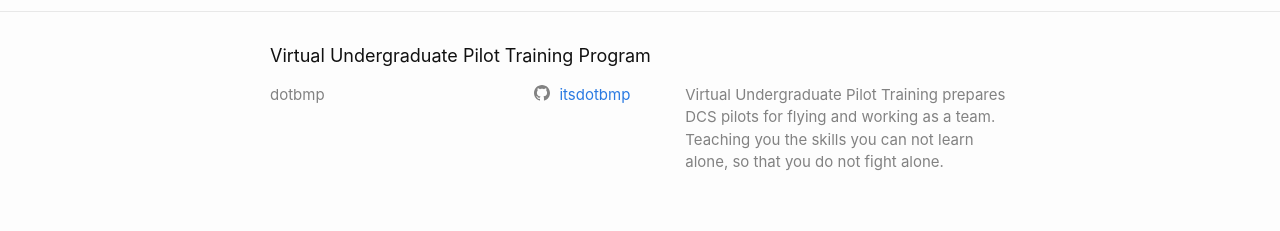
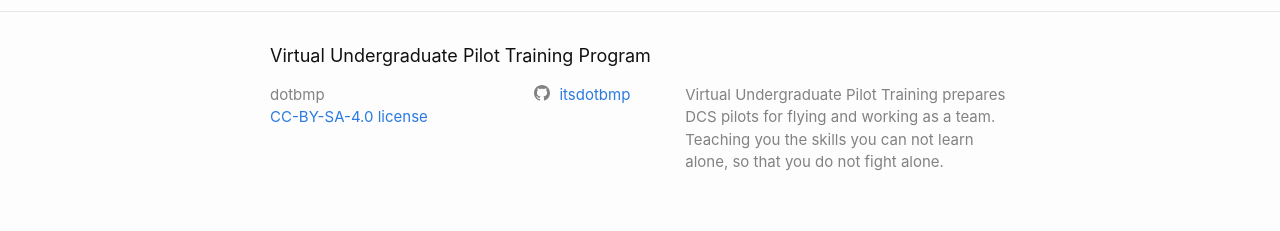
Before and after one commit to itsdotbmp/Undergraduate-Pilot-Training, a Jekyll site: the page built from index.md, in a window 1280 px wide. Shown: the part 807-1038 px from the top of the page. Built offline with Jekyll 4.4.1, drawn with Linux system fonts in a browser that asks for light colours.

Commit message:
added license

```diff
--- a/_includes/footer.html
+++ b/_includes/footer.html
@@ -14,6 +14,12 @@
             {%- else -%}
               {{ site.title | escape }}
             {%- endif -%}
+            </li>
+            <li>
+              <a href="https://github.com/itsdotbmp/undergraduate-pilot-training?tab=CC-BY-SA-4.0-1-ov-file#readme"
+              >
+              CC-BY-SA-4.0 license
+              </a>
             </li>
             {%- if site.email -%}
             <li><a class="u-email" href="mailto:{{ site.email }}">{{ site.email }}</a></li>
```
